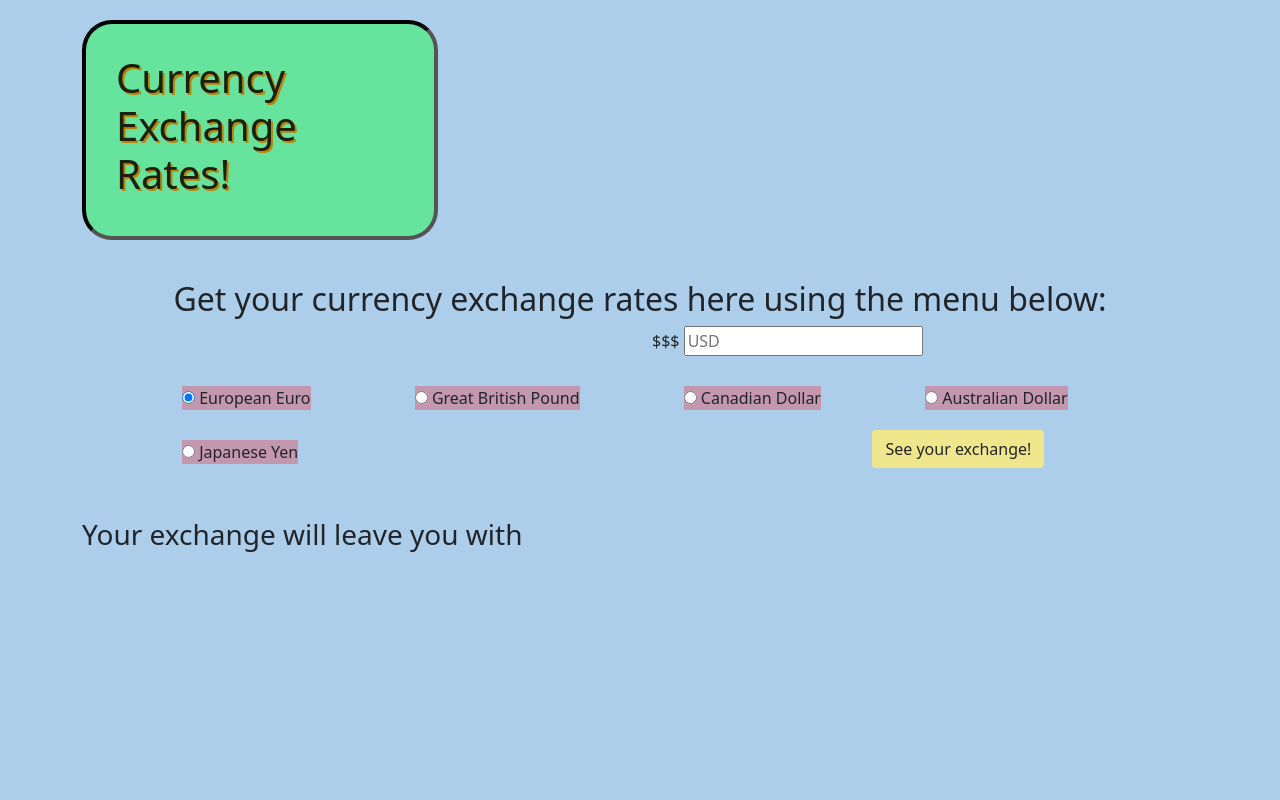
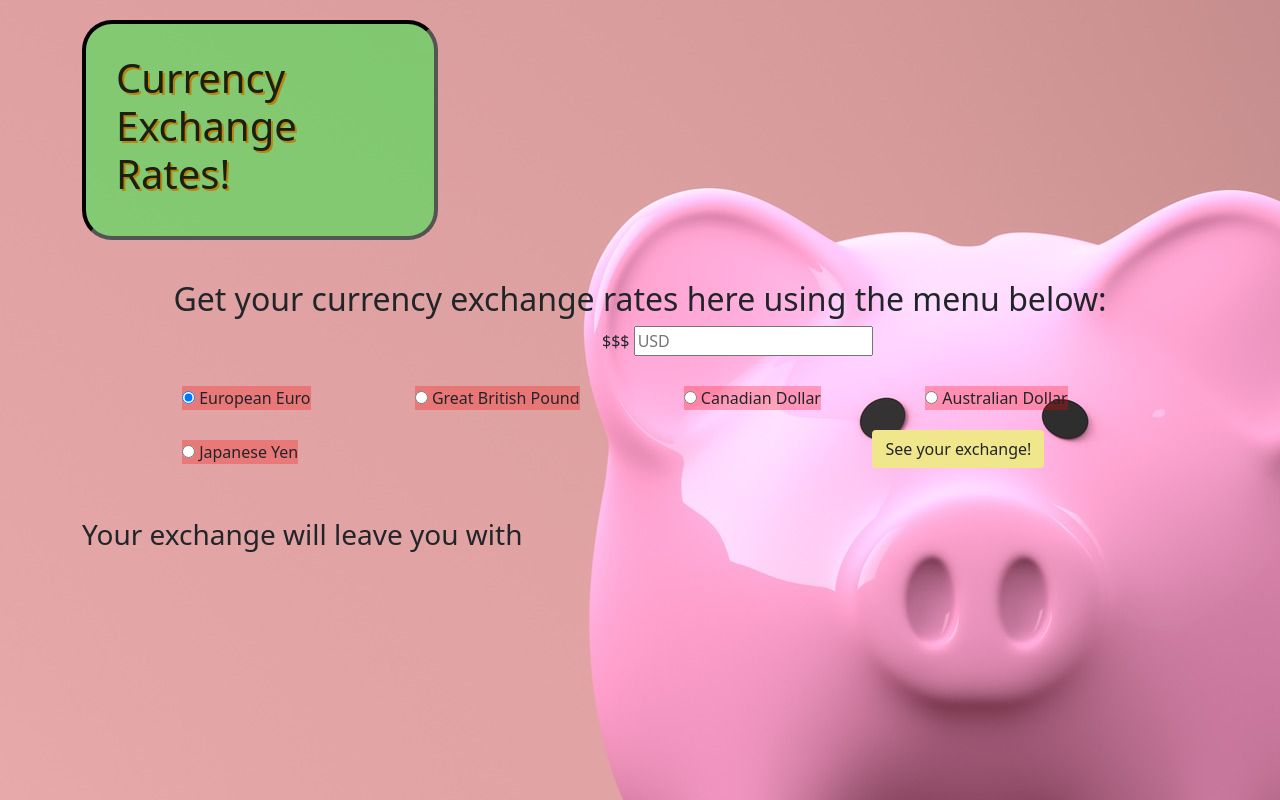
Before and after one commit to mrunderoad/currency-exchanger, a website built with webpack: page src/index.html in a window 1280 px wide. Built offline with nearby package versions, Linux system fonts and the light colour scheme.

Commit message:
Needs a lot of work. WIP big time

```diff
--- a/src/css/styles.css
+++ b/src/css/styles.css
@@ -1,5 +1,5 @@
 body {
-  background-color: rgba(106, 166, 219, 0.548);
+  background-image: url("/src/assets/images/piggy-bank.jpeg");
 }
 
 .jumbotron {
@@ -36,7 +36,7 @@ input {
 }
 
 .usd {
-  margin-left: 570px;
+  margin-left: 520px;
 }
 
 .radio {
--- a/src/index.js
+++ b/src/index.js
@@ -19,9 +19,7 @@ $(document).ready(function () {
     promise.then(function (response) {
       const body = JSON.parse(response);
 
-    if ($('input[name="eur"]:checked') === eur) {
-      $(".showEur").text(body, number);
-    }
+
   });
   });
 });
```
Also changed, not shown: src/assets/images/piggy-bank.jpeg (added).
